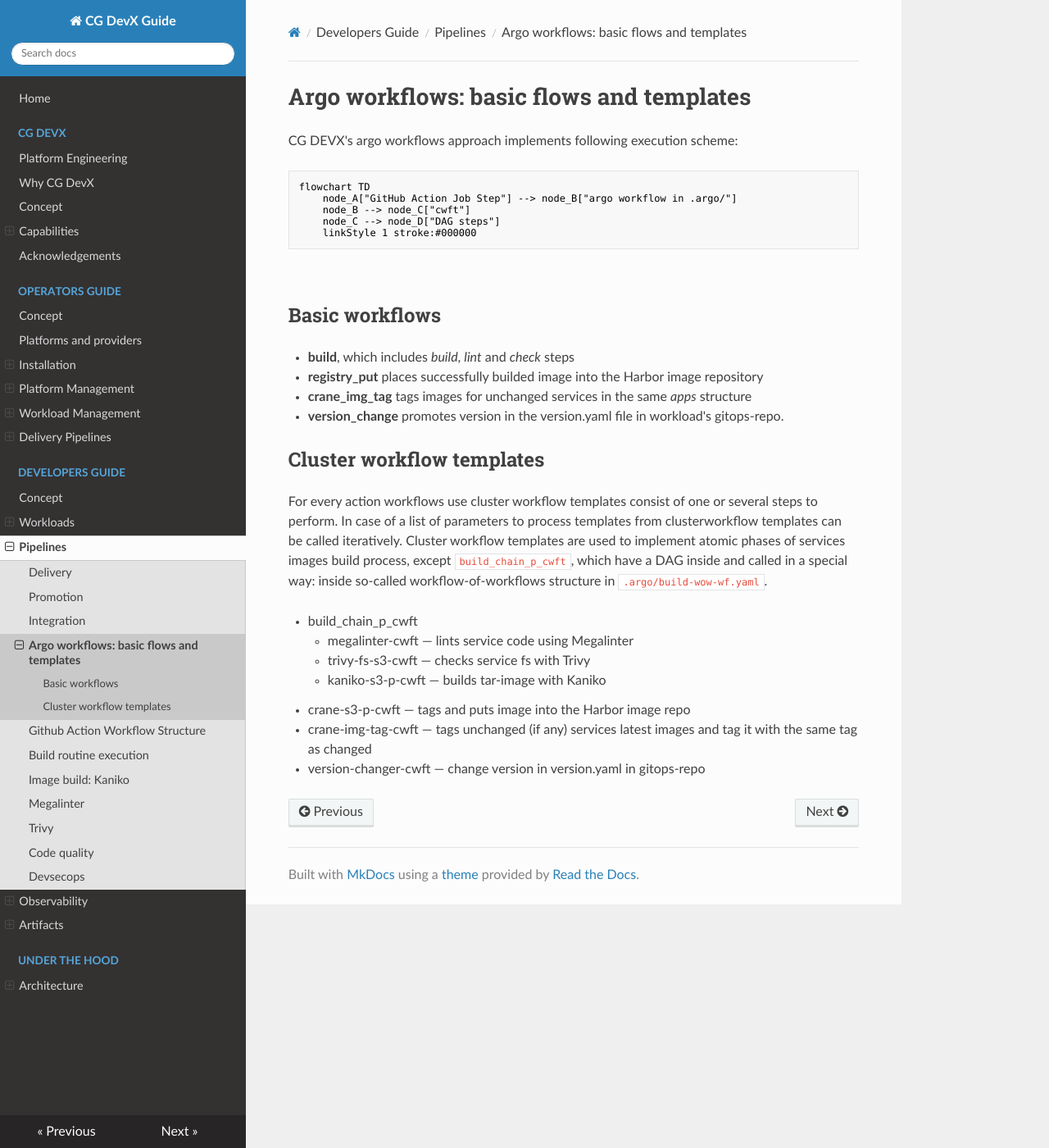
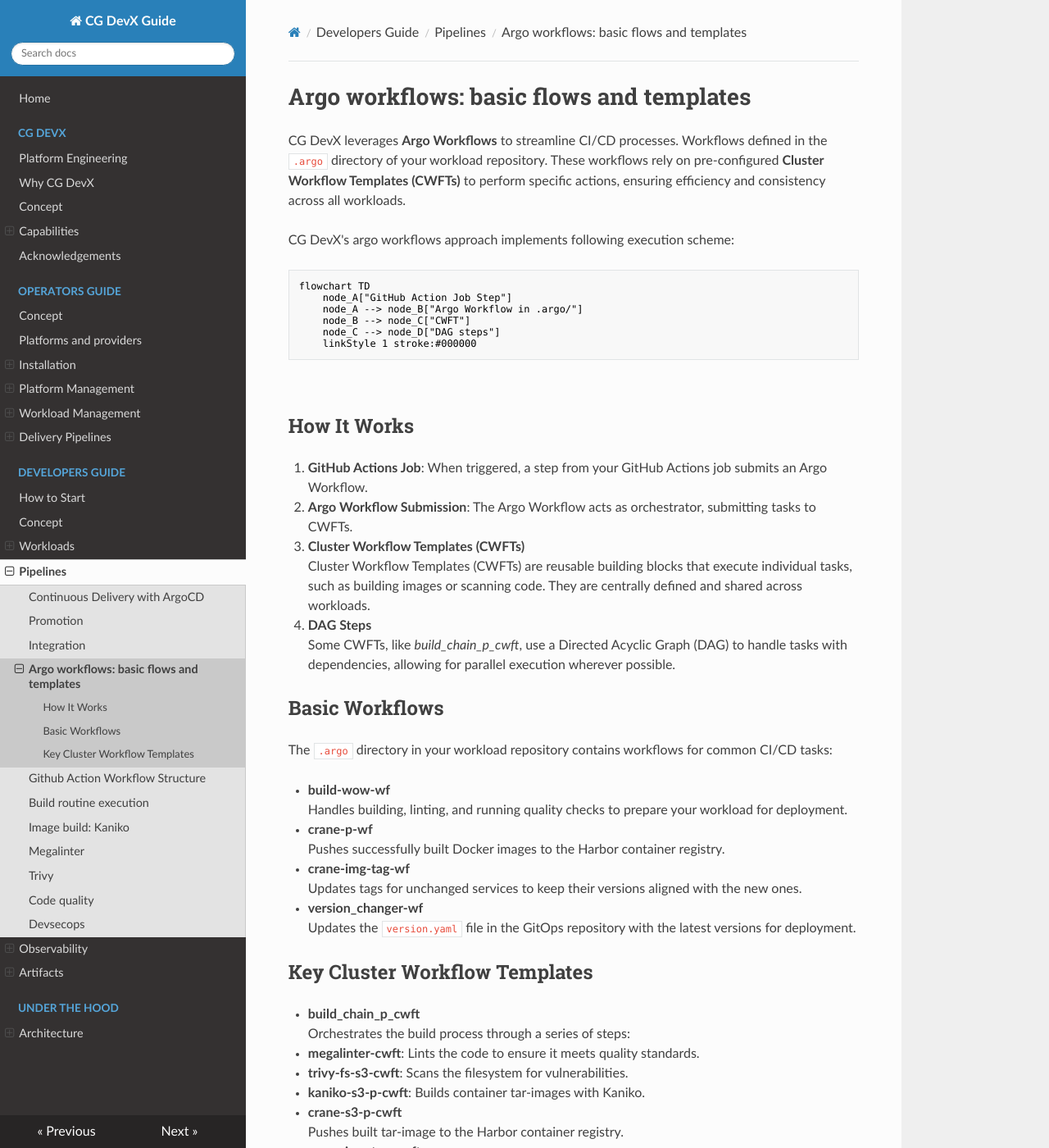
Before and after one commit to CloudGeometry/cg-devx-docs, an MkDocs documentation site: the page built from docs/developers_guide/ci/argo_workflows.md, in a window 1280 px wide and 1400 px high. Shown: the whole window at 82% size. Built offline with MkDocs 1.6.1, drawn with Linux system fonts in a browser that asks for light colours; nearby versions of some CDN libraries; a script that is not in the unit is left out; some of the changed text lies outside the part shown.

Commit message:
Add How to start page, update developers guide cd and workflows pages
---------

Co-authored-by: Alexander Ulyanov <ulyanov.alexander@gmail.com>

````diff
--- a/docs/developers_guide/ci/argo_workflows.md
+++ b/docs/developers_guide/ci/argo_workflows.md
@@ -1,36 +1,62 @@
 # Argo workflows: basic flows and templates
 
-CG DEVX's argo workflows approach implements following execution scheme:
+CG DevX leverages **Argo Workflows** to streamline CI/CD processes. Workflows defined in the `.argo` directory of your workload repository.
+These workflows rely on pre-configured **Cluster Workflow Templates (CWFTs)** to perform specific actions, ensuring efficiency and consistency across all workloads.
+
+CG DevX's argo workflows approach implements following execution scheme:
 
 ```mermaid
 flowchart TD
-    node_A["GitHub Action Job Step"] --> node_B["argo workflow in .argo/"]
-    node_B --> node_C["cwft"]
+    node_A["GitHub Action Job Step"]
+    node_A --> node_B["Argo Workflow in .argo/"]
+    node_B --> node_C["CWFT"]
     node_C --> node_D["DAG steps"]
     linkStyle 1 stroke:#000000
 ```
 
 &nbsp;
 
-## Basic workflows
+## How It Works
 
-- **build**, which includes *build*, *lint* and *check* steps
-- **registry_put** places successfully builded image into the Harbor image repository
-- **crane_img_tag** tags images for unchanged services in the same *apps* structure
-- **version_change** promotes version in the version.yaml file in workload's gitops-repo.
+1. **GitHub Actions Job**: When triggered, a step from your GitHub Actions job submits an Argo Workflow.
 
-## Cluster workflow templates
+2. **Argo Workflow Submission**: The Argo Workflow acts as orchestrator, submitting tasks to CWFTs.
 
-For every action workflows use cluster workflow templates consist of one or several steps to perform.
-In case of a list of parameters to process templates from clusterworkflow templates can be called iteratively.
-Cluster workflow templates are used to implement atomic phases of services images build process,
-except  `build_chain_p_cwft`, which have a DAG inside and called in a special way: inside so-called
-workflow-of-workflows structure in `.argo/build-wow-wf.yaml`.
+3. **Cluster Workflow Templates (CWFTs)**
+   Cluster Workflow Templates (CWFTs) are reusable building blocks that execute individual tasks, such as building images or scanning code. They are centrally defined and shared across workloads.
 
-- build_chain_p_cwft
-    - megalinter-cwft — lints service code using Megalinter
-    - trivy-fs-s3-cwft — checks service fs with Trivy
-    - kaniko-s3-p-cwft — builds tar-image with Kaniko
-- crane-s3-p-cwft — tags and puts image into the Harbor image repo
-- crane-img-tag-cwft — tags unchanged (if any) services latest images and tag it with the same tag as changed
-- version-changer-cwft — change version in version.yaml in gitops-repo
+4. **DAG Steps**
+   Some CWFTs, like _build_chain_p_cwft_, use a Directed Acyclic Graph (DAG) to handle tasks with dependencies, allowing for parallel execution wherever possible.
+
+## Basic Workflows
+
+The `.argo` directory in your workload repository contains workflows for common CI/CD tasks:
+
+- **build-wow-wf**
+   Handles building, linting, and running quality checks to prepare your workload for deployment.
+
+- **crane-p-wf**
+   Pushes successfully built Docker images to the Harbor container registry.
+
+- **crane-img-tag-wf**
+   Updates tags for unchanged services to keep their versions aligned with the new ones.
+
+- **version_changer-wf**
+   Updates the `version.yaml` file in the GitOps repository with the latest versions for deployment.
+
+## Key Cluster Workflow Templates
+
+- **build_chain_p_cwft**
+   Orchestrates the build process through a series of steps:
+   - **megalinter-cwft**: Lints the code to ensure it meets quality standards.
+   - **trivy-fs-s3-cwft**: Scans the filesystem for vulnerabilities.
+   - **kaniko-s3-p-cwft**: Builds container tar-images with Kaniko.
+
+- **crane-s3-p-cwft**
+   Pushes built tar-image to the Harbor container registry.
+
+- **crane-img-tag-cwft**
+   Updates tags for unchanged services to keep them consistent with updated ones.
+
+- **version-changer-cwft**
+   Updates the `version.yaml` file in the GitOps repository for the dev environment to reference the latest image versions.
--- a/mkdocs.yml
+++ b/mkdocs.yml
@@ -51,6 +51,7 @@
           - operators_guide/delivery_pipelines/core_services_delivery.md
 
   - 'Developers Guide':
+      - developers_guide/getting_started.md
       - developers_guide/concept.md
       - 'Workloads':
           - developers_guide/workloads/concept.md
````
Also changed, not shown: docs/developers_guide/cd/delivery.md (+60 -7 lines), docs/developers_guide/ci/github_action_workflow.md (+56 -18 lines), docs/developers_guide/getting_started.md (added, +80 -0 lines), docs/assets/argocd_applications.png (added), docs/assets/argocd_sync.png (added).
